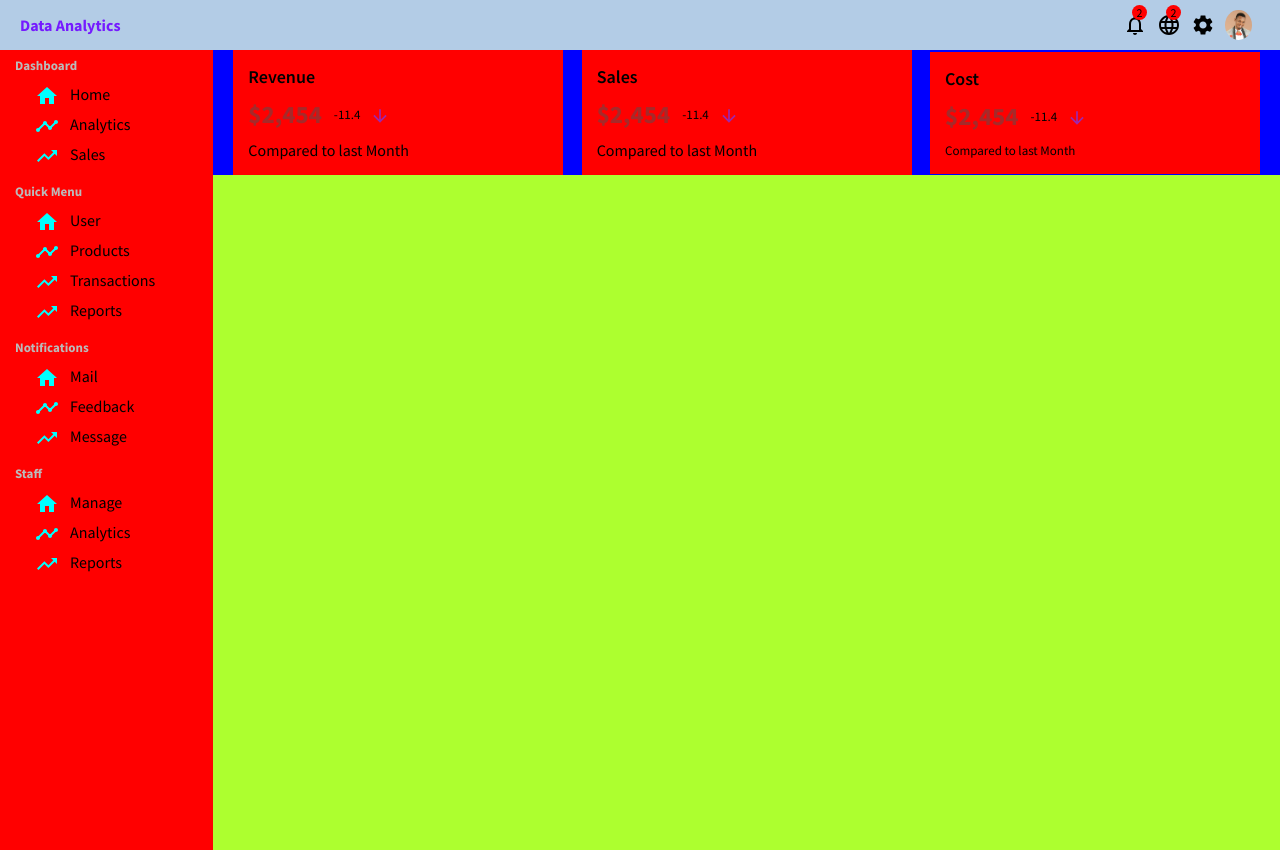
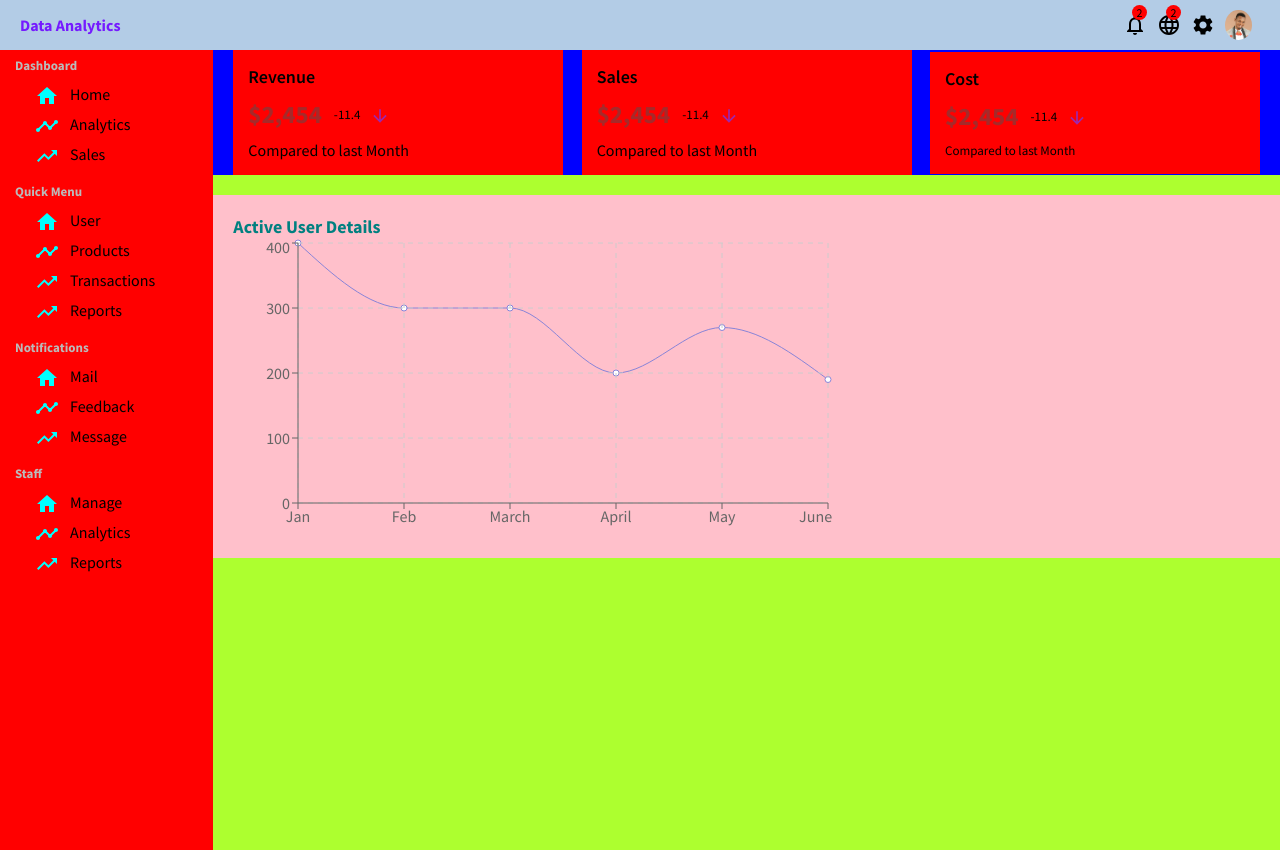
Before and after one commit to amiokuefe1/dasboard, a React (Create React App) app: page / in a window 1280 px wide. Built offline with nearby package versions, Linux system fonts and the light colour scheme.

Commit message:
I have added the Active User Component

```diff
--- a/src/App.js
+++ b/src/App.js
@@ -3,6 +3,7 @@ import Topbar from "./components/topbar/Topbar";
 import MainSideBar from "./components/mainSideBar/MainSideBar";
 import HomeDashBoard from "./components/homeDashBoard/HomeDashBoard";
 import "./app.css"
+import ActiveUserDetails from "./components/homeDashBoard/activeUserDetails/ActiveUserDetails";
 
 function App() {
   return (
@@ -17,6 +18,7 @@ function App() {
 
         <div className="right">
           <HomeDashBoard />
+          <ActiveUserDetails/>
 
         </div>
 
--- a/src/components/homeDashBoard/HomeDashBoard.jsx
+++ b/src/components/homeDashBoard/HomeDashBoard.jsx
@@ -1,6 +1,6 @@
 import React from 'react'
 import "./homeDashBoard.css"
-import {ArrowDownward} from '@mui/icons-material';
+
 import RevenueSalesCost from './revenueSalesCost/RevenueSalesCost';
 
 function HomeDashBoard() {
--- a/src/components/homeDashBoard/activeUserDetails/ActiveUserDetails.jsx
+++ b/src/components/homeDashBoard/activeUserDetails/ActiveUserDetails.jsx
@@ -0,0 +1,36 @@
+import React from 'react'
+import './activeUserDetails.css'
+import { LineChart, Line, CartesianGrid, XAxis, YAxis, Tooltip } from 'recharts';
+
+const data = [{name: 'Jan', uv: 400, pv: 2400, amt: 2400},
+                {name: 'Feb', uv: 300, pv: 2400, amt: 2400},
+                {name: 'March', uv: 300, pv: 2400, amt: 2400},
+                {name: 'April', uv: 200, pv: 2400, amt: 2400},
+                {name: 'May', uv: 270, pv: 2400, amt: 2400},
+                {name: 'June', uv: 190, pv: 2400, amt: 2400}];
+const renderLineChart = (
+    <LineChart width={600} height={300} data={data}>
+      <Line type="monotone" dataKey="uv" stroke="#8884d8" />
+      <CartesianGrid stroke="#ccc" strokeDasharray="5 5" />
+      <XAxis dataKey="name" />
+      <YAxis />
+      <Tooltip/>
+
+    </LineChart>
+  );
+
+function ActiveUserDetails() {
+  return (
+    <div className='activeUserDetailsContainer'>
+        <span>Active User Details</span>
+
+        <div className=''>
+            {renderLineChart}
+        </div>
+
+
+    </div>
+  )
+}
+
+export default ActiveUserDetails
--- a/src/components/homeDashBoard/activeUserDetails/activeUserDetails.css
+++ b/src/components/homeDashBoard/activeUserDetails/activeUserDetails.css
@@ -0,0 +1,11 @@
+.activeUserDetailsContainer{
+    background-color: pink;
+    margin-top: 20px;
+    padding: 20px;
+}
+
+.activeUserDetailsContainer>span{
+    color: teal;
+    font-weight: bolder;
+    font-size: large;
+}
```
